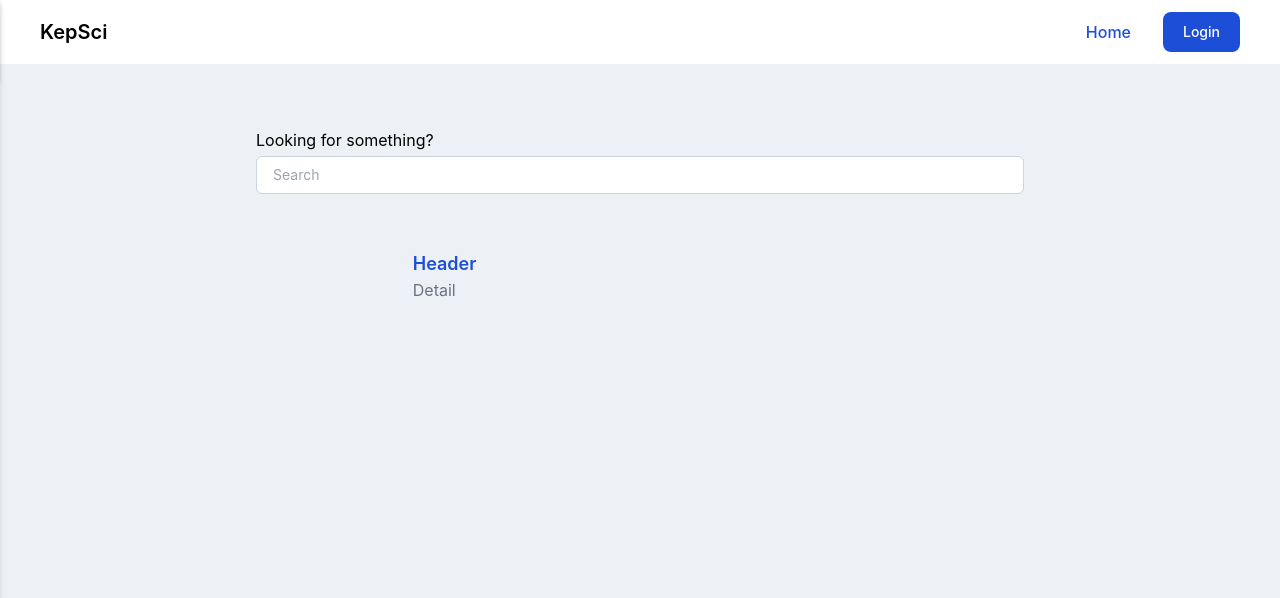
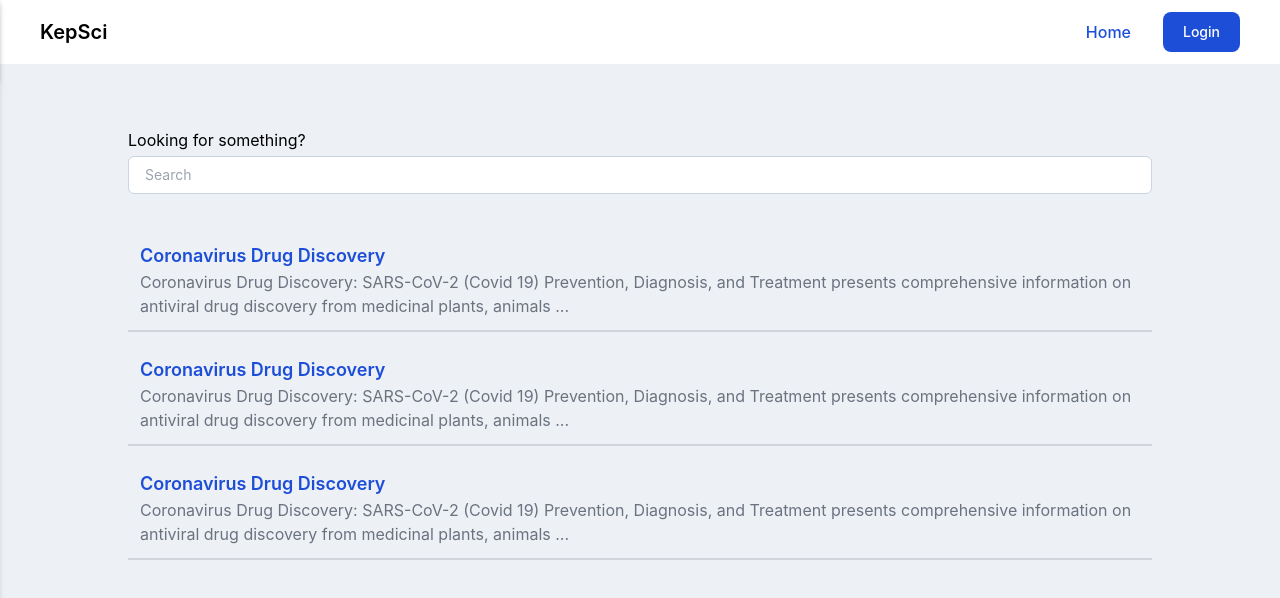
Before and after one commit to tententgc/KepSci, a Next.js app: page /project in a window 1280 px wide. Shown: the top 598 px of the page. Built offline with nearby package versions, Linux system fonts and the light colour scheme.

Commit message:
edit
- view page
- search page

```diff
--- /dev/null
+++ b/pages/project/[id]/index.js
@@ -0,0 +1,13 @@
+import Link from 'next/link'
+import Layout from '/components/layouts'
+import { useRouter } from 'next/router'
+
+export default function Project() {
+    const router = useRouter()
+    const { id } = router.query
+    return (
+        <Layout>
+            <p> { id } </p>
+        </Layout>
+    )
+}
--- a/pages/project/index.js
+++ b/pages/project/index.js
@@ -4,22 +4,29 @@ import Layout from '/components/layouts'
 export default function Project() {
   return (
     <Layout>
-      <div className='max-w-screen-md mx-auto'>
-        <div className='section mb-14'>
+      <div className='max-w-screen-lg mx-auto'>
+        <div className='section mb-9'>
           <p className=''>Looking for something?</p>
           <input type="text" className="mt-1 block w-full px-4 py-2 bg-white border border-slate-300 rounded-md text-sm rounded-2xl" placeholder='Search'/>
         </div>
         <div className='section'>
-          <div class="grid grid-cols-5 gap-4">
-            <div class="">
-
-            </div>
-            <div class="col-span-4">
-              <Link href="/">
-                <a className='text-blue-700 font-semibold text-lg hover:text-blue-600'>Header</a>
-              </Link>
-              <p className='text-gray-500'>Detail</p>
-            </div>
+          <div className='card p-3 mb-3 border-b-2 border-b-gray-300'>
+            <Link href="/project/0972">
+              <a className='text-blue-700 font-semibold text-lg hover:text-blue-500'>Coronavirus Drug Discovery</a>
+            </Link>
+            <p className='text-gray-500'>Coronavirus Drug Discovery: SARS-CoV-2 (Covid 19) Prevention, Diagnosis, and Treatment presents comprehensive information on antiviral drug discovery from medicinal plants, animals ... </p>
+          </div>
+          <div className='card p-3 mb-3 border-b-2 border-b-gray-300'>
+            <Link href="/project/0973">
+              <a className='text-blue-700 font-semibold text-lg hover:text-blue-500'>Coronavirus Drug Discovery</a>
+            </Link>
+            <p className='text-gray-500'>Coronavirus Drug Discovery: SARS-CoV-2 (Covid 19) Prevention, Diagnosis, and Treatment presents comprehensive information on antiviral drug discovery from medicinal plants, animals ... </p>
+          </div>
+          <div className='card p-3 mb-3 border-b-2 border-b-gray-300'>
+            <Link href="/project/0974">
+              <a className='text-blue-700 font-semibold text-lg hover:text-blue-500'>Coronavirus Drug Discovery</a>
+            </Link>
+            <p className='text-gray-500'>Coronavirus Drug Discovery: SARS-CoV-2 (Covid 19) Prevention, Diagnosis, and Treatment presents comprehensive information on antiviral drug discovery from medicinal plants, animals ... </p>
           </div>
         </div>
       </div>
```
